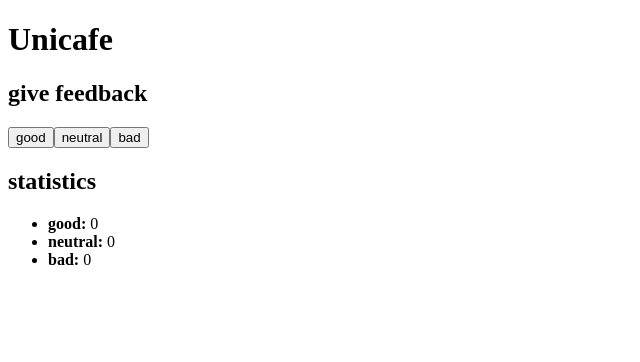
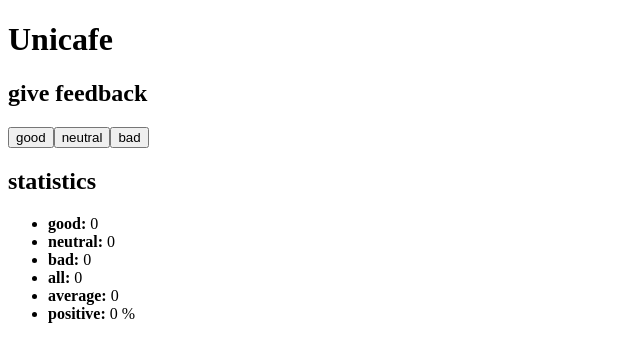
Before and after one commit to Fabian-Castro-C/fullstackopen, a React (Vite) app in the folder part1/unicafe/: page / in a window 1280 px wide. Shown: the top 362 px of the page, without its empty margins (0-640 px from the left). Built offline with nearby package versions, Linux system fonts and the light colour scheme.

Commit message:
Exercise 1.7 Done

```diff
--- a/part1/unicafe/src/App.jsx
+++ b/part1/unicafe/src/App.jsx
@@ -43,25 +43,32 @@ function App() {
   const [ neutral, setNeutral ] = useState(0)
   const [ bad, setBad ] = useState(0)
 
-  const handlerFactory = ( state, setState ) => {
-    const newState = state + 1
-    const handler = () => setState(newState)
-    return handler
-  }
+  const incrementGood = () => setGood(good + 1)
+  const incrementNeutral = () => setNeutral(neutral + 1)
+  const incrementBad = () => setBad(bad + 1)
+
+  // More stats
+  const all = good + neutral + bad
+  const average = all === 0 ? 0 : (good - bad) / all
+  const positiveValue = all === 0 ? 0 : (good / all) * 100
+  const positivePercentage = String(positiveValue) + " %"
 
   return (
     <>
       <h1>Unicafe</h1>
       <div>
         <Feedback>
-          <Button handleClick={handlerFactory(good, setGood)} text="good" />
-          <Button handleClick={handlerFactory(neutral, setNeutral)} text="neutral" />
-          <Button handleClick={handlerFactory(bad, setBad)} text="bad" />
+          <Button handleClick={incrementGood} text="good" />
+          <Button handleClick={incrementNeutral} text="neutral" />
+          <Button handleClick={incrementBad} text="bad" />
         </Feedback>
         <Statistics>
           <Stat text="good" value={good} />
           <Stat text="neutral" value={neutral} />
           <Stat text="bad" value={bad} />
+          <Stat text="all" value={all} />
+          <Stat text="average" value={average} />
+          <Stat text="positive" value={positivePercentage} />
         </Statistics>
       </div>
     </>
```
